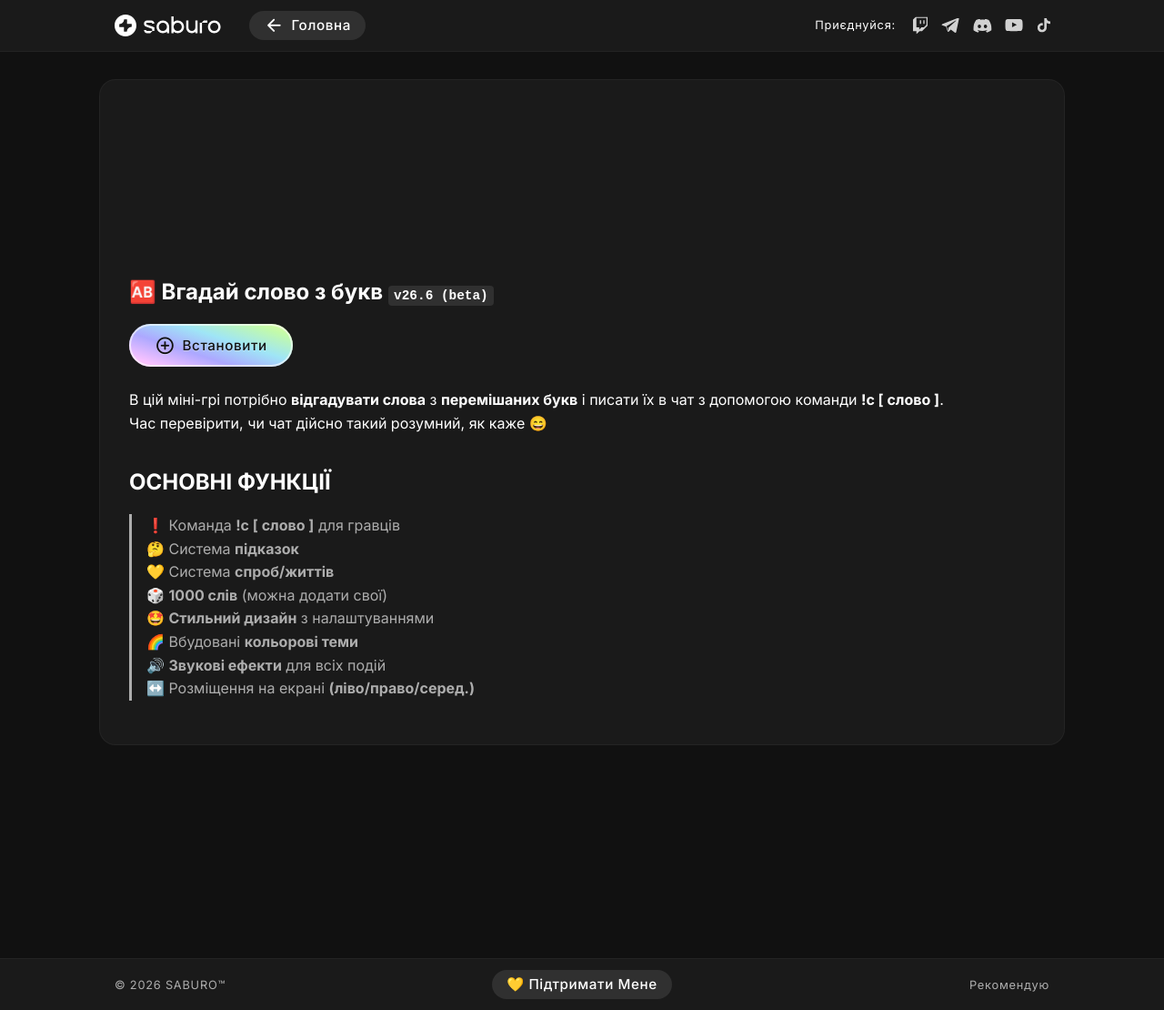
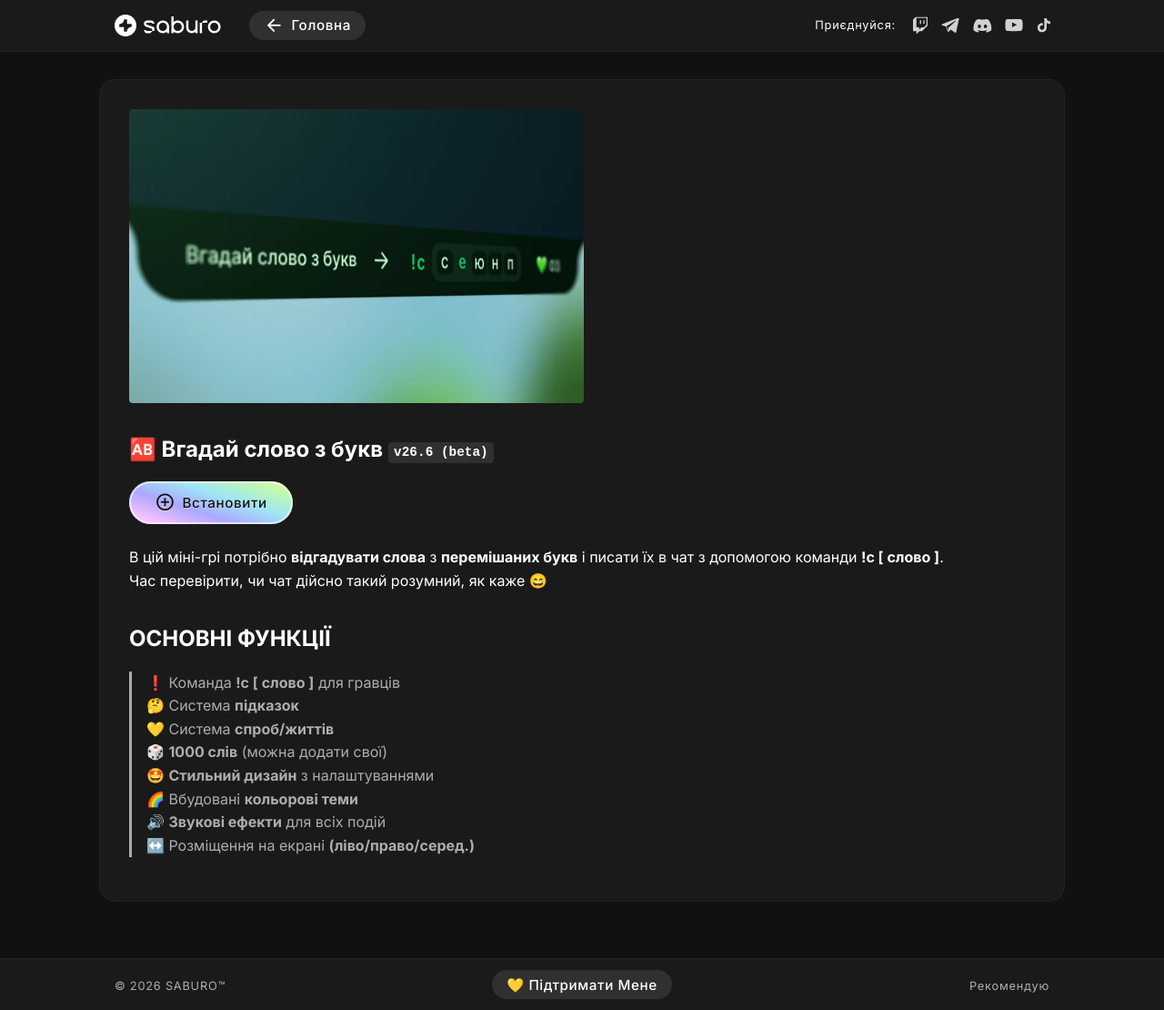
Before and after one commit to iamsaburo/iamsaburo.github.io, a Jekyll site: the page built from _blocks/2026-06-21-vgadaj-slovo-z-bukv.md, in a window 1280 px wide and 1110 px high. Shown: the whole window at 91% size. Built offline with Jekyll 4.4.1, drawn with Linux system fonts in a browser that asks for light colours.

Commit message:
Update _blocks/2026-06-21-vgadaj-slovo-z-bukv.md (via Pages CMS)

```diff
--- a/_blocks/2026-06-21-vgadaj-slovo-z-bukv.md
+++ b/_blocks/2026-06-21-vgadaj-slovo-z-bukv.md
@@ -11,9 +11,7 @@ categories:
   - Twitch
 embed_max_width: 500px
 ---
-<video autoplay loop muted playsinline style="max-width:100%; border-radius:8px; display:block;">
-  <source src="webp/word-guesser.webp"
-</video>
+![BETA](https://raw.githubusercontent.com/iamsaburo/iamsaburo.github.io/refs/heads/main/webp/word_guesser.webp)
 
 ## 🆎 Вгадай слово з букв `v26.6 (beta)`
 
```
